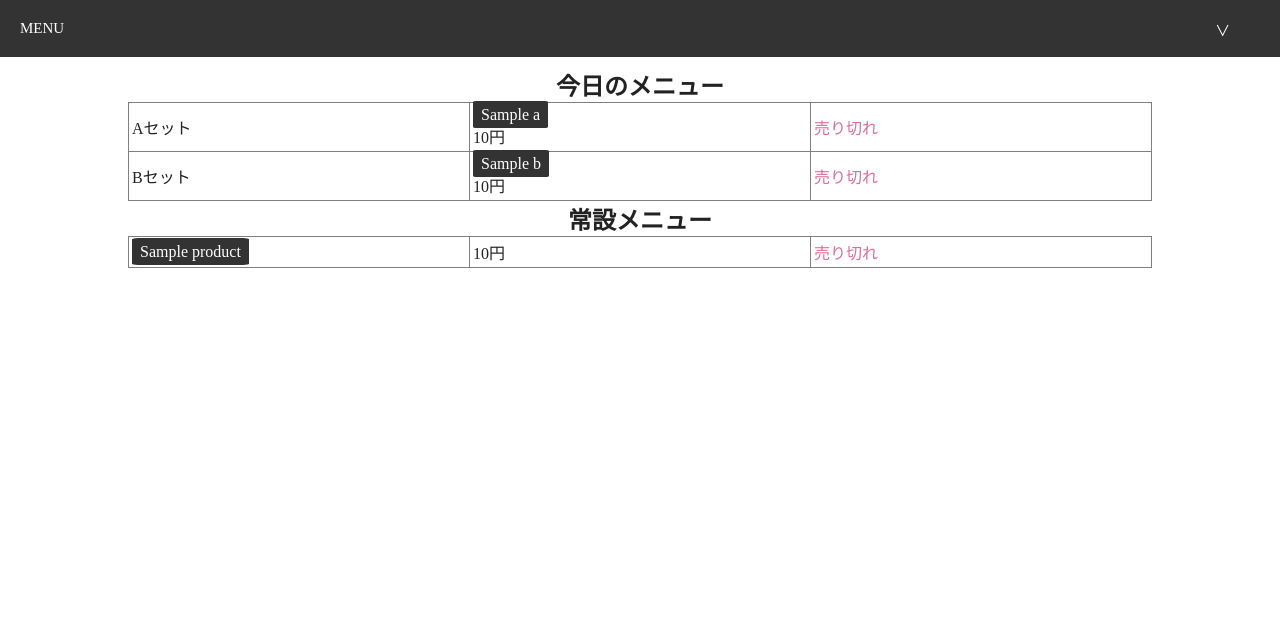
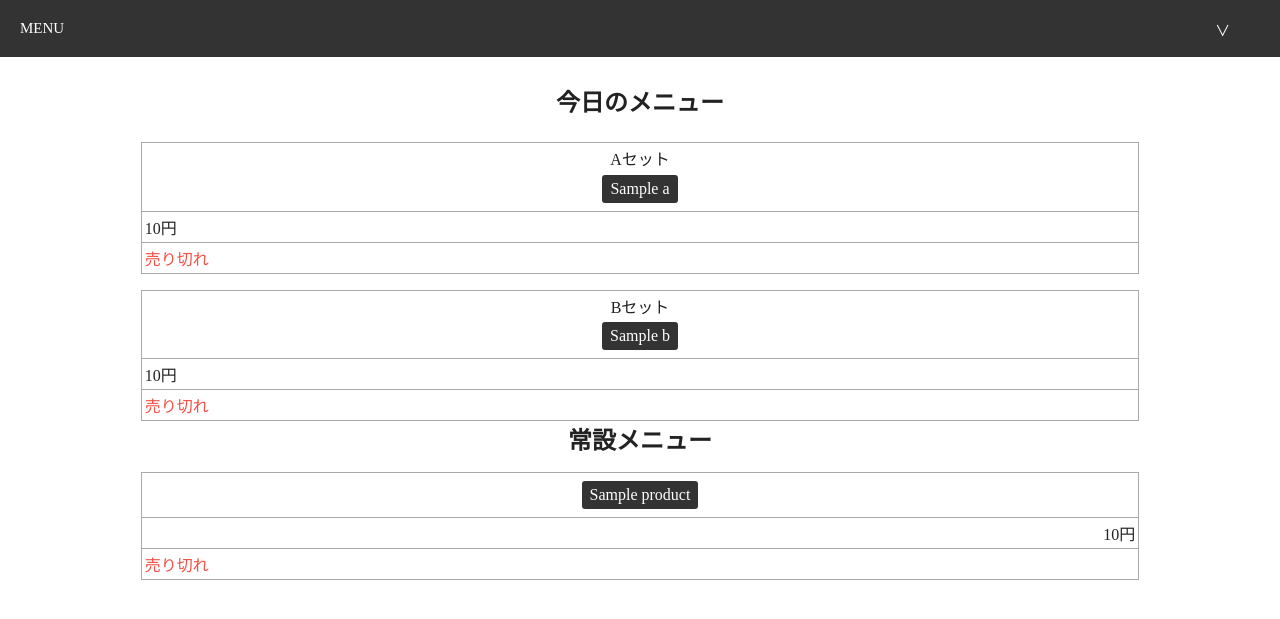
Before and after one commit to sei0o/cafeteria, a Flask app: template templates/index.html in a window 1280 px wide. Shown: the part 36-655 px from the top of the page. Run offline with Flask 2, Linux system fonts and the light colour scheme; the template is opened without the code that fills it: most values are stand-ins (such as "Sample title", 1, 10 or a date in 2020); some libraries are stand-ins or nearby versions.

Commit message:
lots of minor modifications

```diff
--- a/app.py
+++ b/app.py
@@ -155,6 +155,8 @@ def tabeta(id):
   db.session.add(user)
   db.session.commit()
 
+  flash(product.name + "の食費を記録しました。")
+
   return redirect("/menu/" + id)
 
 @app.route("/menu/<id>/out_of_stock", methods=["POST"])
@@ -166,7 +168,7 @@ def out_of_stock(id):
 
   product = Product.query.get(id)
 
-  if request.form['out_of_stock'] == 1:
+  if request.form['out_of_stock'] == "1":
     product.out_of_stock = True
   else:
     product.out_of_stock = False
--- a/static/css/style.css
+++ b/static/css/style.css
@@ -67,7 +67,7 @@ table td {
 }
 
 a, input[type="submit"], button {
-  border-radius: 5%;
+  border-radius: 3px;
   text-align: center;
   background-color: #333333;
   color: #fff;
@@ -78,28 +78,67 @@ a, input[type="submit"], button {
 /* Flash */
 .flash {
   border-radius: 3px;
-  color: darkred;
-  background-color: lightcoral;
+  color: #6d5c21;
+  background-color:#f3d054;
   padding: 0.5rem;
   margin: 1rem;
 }
 
+.flash, .flash li {
+  list-style-type: none;
+}
+
 .in_stock {
-  color: palegreen;
+  color: #299f11;
 }
 
 .out_of_stock {
-  color: palevioletred;
+  color: #f45044;
 }
 
 .expense {
   font-size: 3rem;
 }
 
-table {
-  border-collapse: collapse;
+.menulist tr {
+  display: block;
+  margin-top: 1rem;
 }
 
 td {
   padding: 3px;
 }
+
+.product_link {
+  display: inline-block;
+  margin: 0.3rem;
+}
+
+main {
+  padding: 1rem;
+}
+
+.menulist {
+  border-collapse: collapse;
+  border-spacing: 0 15px;
+  border: none;
+}
+
+.menulist td {
+  border: solid 1px #aaa;
+  display: block;
+  border-bottom: none;
+}
+
+.menulist td:last-of-type {
+  border-bottom: solid 1px #aaa;
+}
+
+input[type="text"], input[type="password"], input[type="submit"], button[name="out_of_stock"] {
+  width: 100%;
+}
+
+.pagetitle {
+  text-align: center;
+  margin-bottom: 0.5rem;
+}
--- a/templates/_layout.html
+++ b/templates/_layout.html
@@ -21,8 +21,8 @@
       <dd>
         <a href="/">メニュー</a>
         <a href="/login">ログイン</a>
+        <a href="/register">新規登録</a>
         <a href="/profile">マイページ</a>
-        <a href="/logout">ログアウト</a>
       </dd>
     </dl>
   </div>
@@ -38,7 +38,7 @@
       {% endif %}
     {% endwith %}
 
-    <h2 style="text-align: center;">{{ self.title() }}</h2>
+    <h2 class='pagetitle'>{{ self.title() }}</h2>
     {% block main %}
     {% endblock %}
 
--- a/templates/index.html
+++ b/templates/index.html
@@ -3,10 +3,11 @@
 {% block title %}今日のメニュー{% endblock %}
 
 {% block main %}
-  <div align=center><table border>
+  <div align=center><table class="menulist">
     <tr>
-      <td>Aセット</td>
-      <td><a href="/menu/{{ a.id }}">{{ a.name }}</a><br>
+      <td style="text-align:center;">Aセット<br>
+        <a class="product_link" href="/menu/{{ a.id }}">{{ a.name }}</a></td>
+      <td>
         {{ a.price }}円
       </td>
       <td>
@@ -18,8 +19,9 @@
       </td>
     </tr>
     <tr>
-      <td>Bセット</td>
-      <td><a href="/menu/{{ b.id }}">{{ b.name }}</a><br>
+      <td style="text-align:center;">Bセット<br>
+        <a class="product_link" href="/menu/{{ b.id }}">{{ b.name }}</a></td>
+      <td>
         {{ b.price }}円
       </td>
       <td>
@@ -33,12 +35,12 @@
   </table></div>
 
   <h2 style="text-align: center;">常設メニュー</h2>
-  <div align=center><table border>
+  <div align=center><table class="menulist">
 
     {% for product in p %}
     <tr>
-      <td><a href="/menu/{{ product.id }}">{{ product.name }}</a>
-      <td>{{ product.price }}円</td>
+      <td style="text-align: center;"><a class="product_link" href="/menu/{{ product.id }}">{{ product.name }}</a>
+      <td style="text-align:right;">{{ product.price }}円</td>
       <td>
         {% if product.out_of_stock %}
           <span class="out_of_stock">売り切れ</span>
--- a/templates/menu.html
+++ b/templates/menu.html
@@ -16,9 +16,9 @@
 
   <span class="status">
     {% if product.out_of_stock %}
-    売り切れ
+      <span class="out_of_stock">売り切れ</span>
     {% else %}
-    販売中
+      <span class="in_stock">販売中</span>
     {% endif %}
   </span>
 
--- a/templates/touroku.html
+++ b/templates/touroku.html
@@ -4,8 +4,6 @@
 
 {% block main %}
 
-<h2>新規登録</h2>
-<hr>
 <div align="center">
   <table border="0">
     <form action="/register" method="POST">
```
Also changed, not shown: templates/mypage.html (+5 -8 lines).
